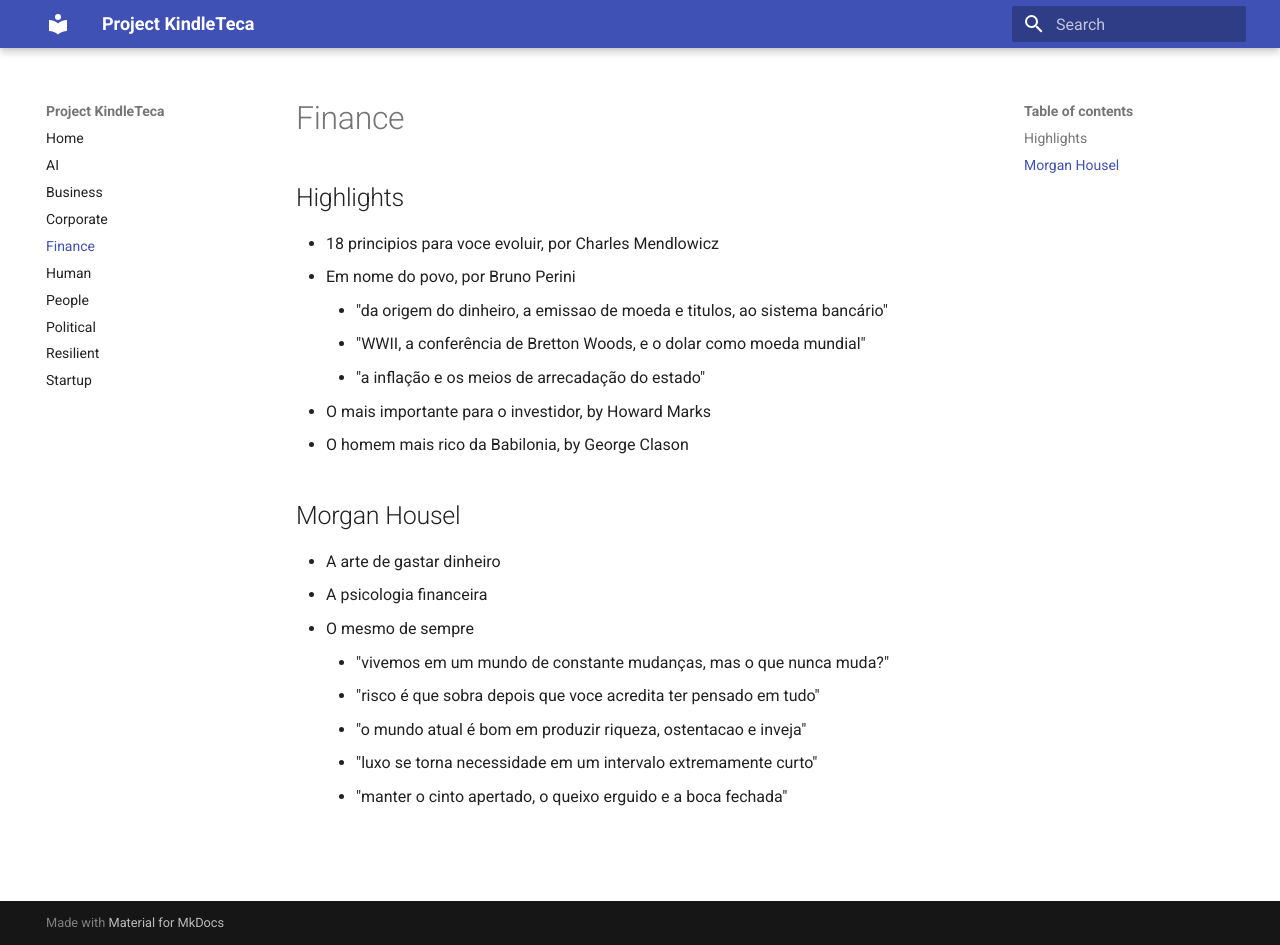
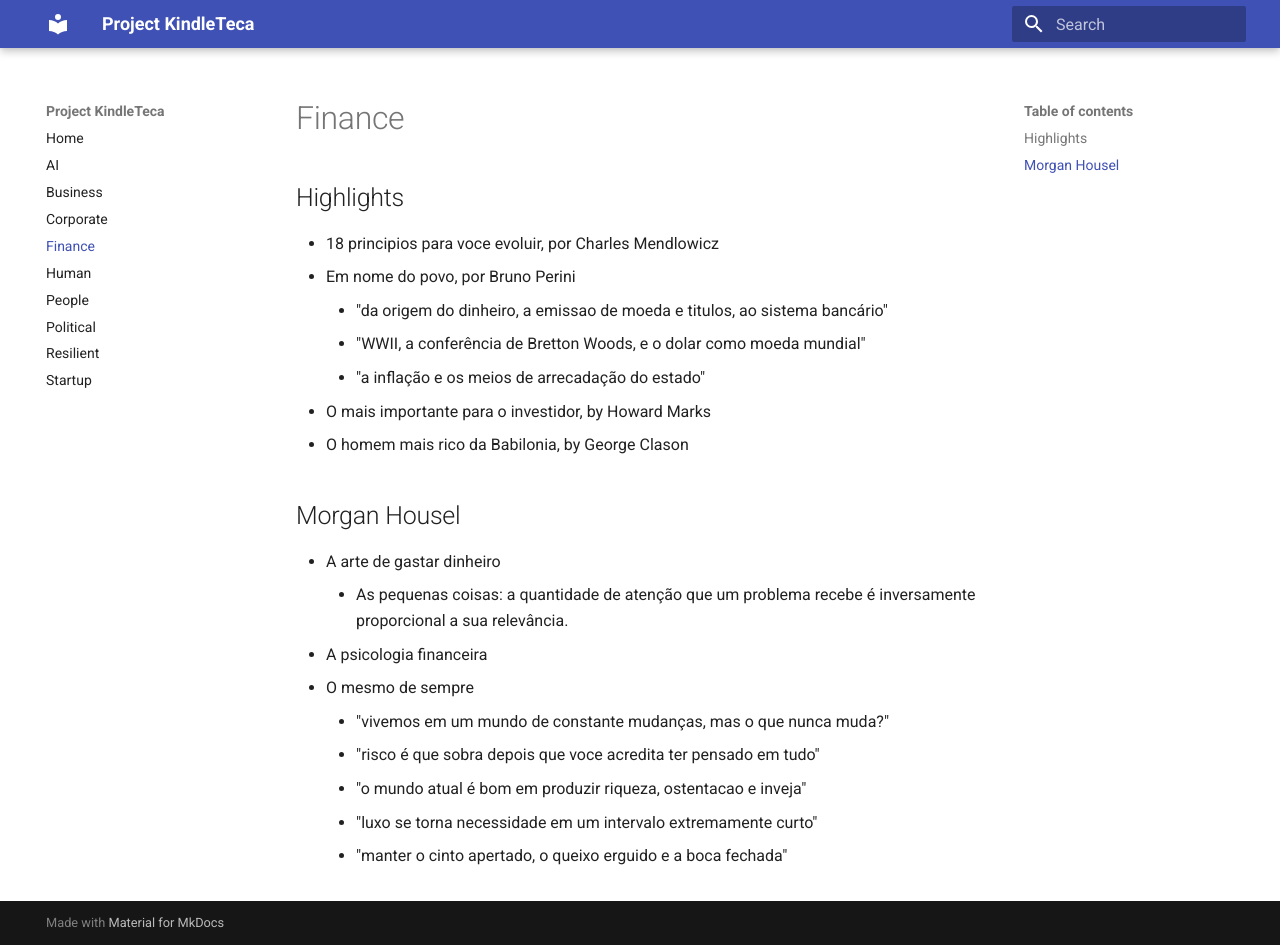
Before and after one commit to renatobrf/kindle-teca, an MkDocs documentation site: the page built from docs/finance.md, in a window 1280 px wide and 945 px high. Built offline with MkDocs 1.6.1 and Material for MkDocs 9.7.7, drawn with Linux system fonts in a browser that asks for light colours.

Commit message:
Add quote about attention and relevance

```diff
--- a/docs/finance.md
+++ b/docs/finance.md
@@ -9,6 +9,7 @@
 
 ## Morgan Housel
 - A arte de gastar dinheiro
+    - As pequenas coisas: a quantidade de atenção que um problema recebe é inversamente proporcional a sua relevância.
 - A psicologia financeira
 - O mesmo de sempre
     - "vivemos em um mundo de constante mudanças, mas o que nunca muda?"
```
